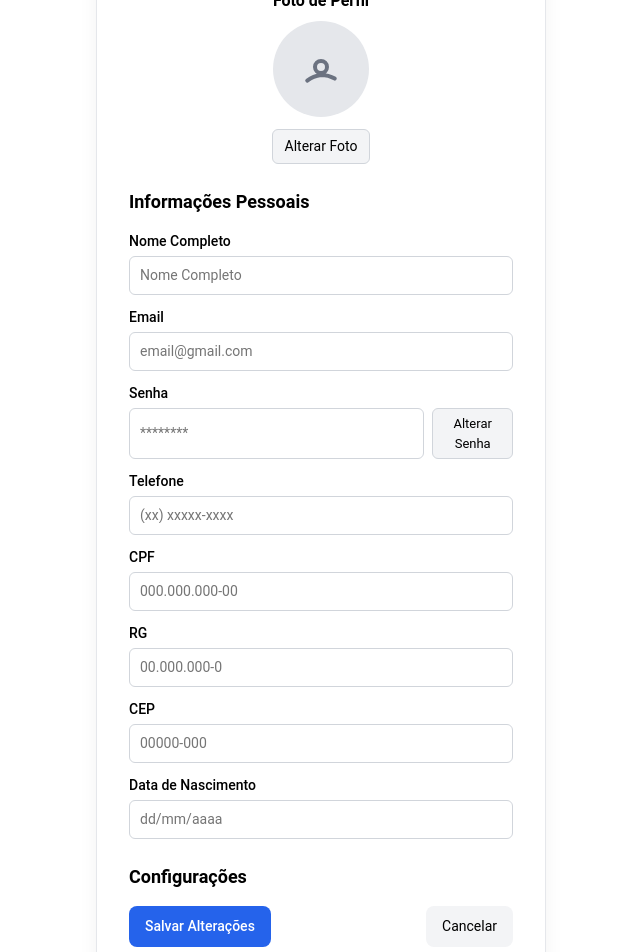
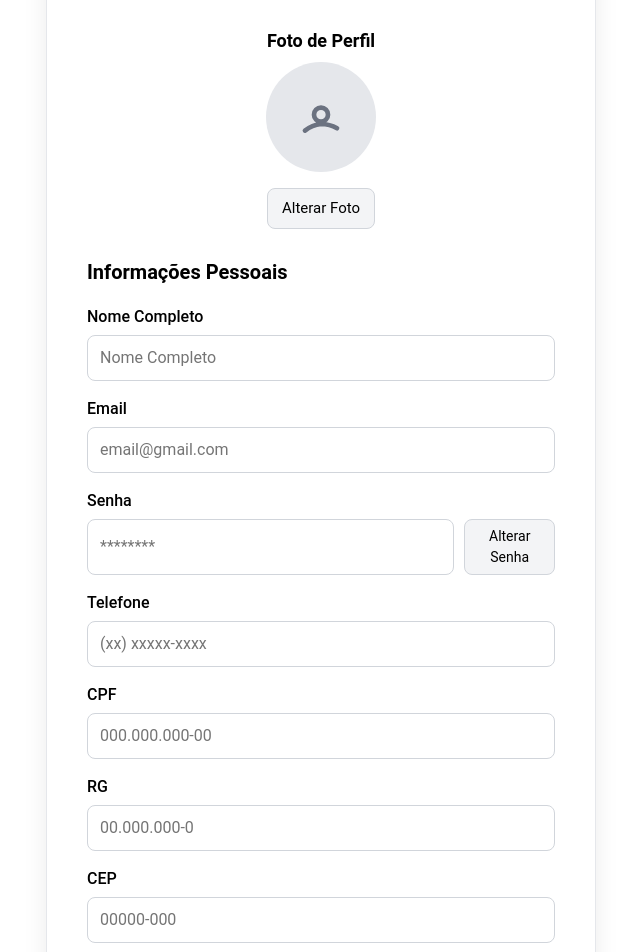
Before and after one commit to RicardoFM1/FrontendVue-DesapegueJa, a Vue app: page /perfil in a window 1280 px wide. Shown: the part 160-1112 px from the top of the page, without its empty margins (319-959 px from the left). Built offline with nearby package versions, Linux system fonts and the light colour scheme; the HTML template or start-up script is replaced by a standard one.

Commit message:
perfil alterado

```diff
--- a/src/pages/css/paginaPerfil/perfil.css
+++ b/src/pages/css/paginaPerfil/perfil.css
@@ -1,4 +1,3 @@
-/* Container geral */
 .profile-container {
   min-height: 100vh;
   background-color: #ffffff;
@@ -6,81 +5,88 @@
   display: flex;
   justify-content: center;
   align-items: center;
-  padding: 40px 0;
+  padding: 60px 0;
+  font-size: 18px;
 }
 
-/* Card principal */
 .profile-card {
   width: 100%;
-  max-width: 450px;
+  max-width: 550px;
   background-color: #ffffff;
   border: 1px solid #e5e7eb;
-  border-radius: 16px;
-  box-shadow: 0 4px 20px rgba(0, 0, 0, 0.05);
-  padding: 32px;
+  border-radius: 20px;
+  box-shadow: 0 6px 25px rgba(0, 0, 0, 0.08);
+  padding: 40px;
 }
 
-/* Títulos e seções */
 .profile-title {
-  font-size: 24px;
+  font-size: 28px;
   font-weight: 700;
-  margin-bottom: 24px;
+  margin-bottom: 28px;
 }
 
 .section-label {
   font-weight: 600;
   margin-bottom: 8px;
+  font-size: 18px;
 }
 
 .section-title {
-  font-size: 18px;
+  font-size: 20px;
   font-weight: 600;
-  margin-top: 24px;
-  margin-bottom: 16px;
+  margin-top: 28px;
+  margin-bottom: 18px;
 }
 
-/* Foto e botão */
 .profile-photo-section {
-  text-align: center;
-  margin-bottom: 24px;
+  display: flex;
+  flex-direction: column;
+  align-items: center; /* centraliza horizontalmente */
+  margin-bottom: 28px;
 }
 
 .profile-avatar {
-  width: 96px;
-  height: 96px;
+  width: 110px;
+  height: 110px;
   border-radius: 50%;
   background-color: #e5e7eb;
   display: flex;
   align-items: center;
   justify-content: center;
-  margin: 0 auto 12px auto;
+  margin-bottom: 16px; /* já centralizado pelo container */
+}
+
+.profile-img {
+  width: 110px;
+  height: 110px;
+  border-radius: 50%;
+  object-fit: cover;
 }
 
 .avatar-icon {
-  width: 48px;
-  height: 48px;
+  width: 56px;
+  height: 56px;
   color: #6b7280;
 }
 
-/* Campos de formulário */
 .form-group {
   display: flex;
   flex-direction: column;
-  margin-bottom: 12px;
+  margin-bottom: 16px;
 }
 
 .form-group label {
-  font-size: 14px;
+  font-size: 16px;
   font-weight: 500;
-  margin-bottom: 4px;
+  margin-bottom: 6px;
 }
 
 .form-group input {
   width: 100%;
-  padding: 8px 10px;
-  font-size: 14px;
+  padding: 10px 12px;
+  font-size: 16px;
   border: 1px solid #d1d5db;
-  border-radius: 6px;
+  border-radius: 8px;
   background-color: #ffffff;
   color: #000000;
   outline: none;
@@ -91,20 +97,18 @@
   border-color: #2563eb;
 }
 
-/* Linha de inputs */
 .input-row {
   display: flex;
-  gap: 8px;
+  gap: 10px;
 }
 
-/* Botões */
 .btn-primary {
   background-color: #2563eb;
   color: #ffffff;
   border: none;
-  padding: 10px 16px;
-  border-radius: 8px;
-  font-size: 14px;
+  padding: 12px 20px;
+  border-radius: 10px;
+  font-size: 16px;
   font-weight: 500;
   cursor: pointer;
   transition: background-color 0.2s;
@@ -118,9 +122,9 @@
   background-color: #f3f4f6;
   color: #000000;
   border: 1px solid #d1d5db;
-  padding: 6px 12px;
-  border-radius: 6px;
-  font-size: 14px;
+  padding: 8px 14px;
+  border-radius: 8px;
+  font-size: 15px;
   cursor: pointer;
   transition: background-color 0.2s;
 }
@@ -130,17 +134,17 @@
 }
 
 .btn-secondary.small {
-  padding: 5px 10px;
-  font-size: 13px;
+  padding: 6px 12px;
+  font-size: 14px;
 }
 
 .btn-cancel {
   background-color: #f3f4f6;
   color: #000000;
   border: none;
-  padding: 10px 16px;
-  border-radius: 8px;
-  font-size: 14px;
+  padding: 12px 20px;
+  border-radius: 10px;
+  font-size: 16px;
   cursor: pointer;
   transition: background-color 0.2s;
 }
@@ -149,22 +153,21 @@
   background-color: #e5e7eb;
 }
 
-/* Layout dos botões inferiores */
 .buttons-row {
   display: flex;
   justify-content: space-between;
-  margin-top: 16px;
+  margin-top: 24px;
 }
 
-/* Responsividade */
 @media (max-width: 500px) {
   .profile-card {
-    padding: 20px;
-    border-radius: 12px;
+    padding: 24px;
+    border-radius: 14px;
+    max-width: 90%;
   }
 
   .buttons-row {
     flex-direction: column;
-    gap: 10px;
+    gap: 12px;
   }
 }
--- a/src/pages/perfil/perfil.vue
+++ b/src/pages/perfil/perfil.vue
@@ -5,14 +5,23 @@
 
       <div class="profile-photo-section">
         <p class="section-label">Foto de Perfil</p>
+
         <div class="profile-avatar">
-          <svg xmlns="http://www.w3.org/2000/svg" class="avatar-icon" viewBox="0 0 24 24" stroke="currentColor" fill="none">
-            <path stroke-linecap="round" stroke-linejoin="round" stroke-width="2"
-              d="M5.121 17.804A13.937 13.937 0 0112 15c2.485 0 4.797.605 6.879 1.804M15 11a3 3 0 11-6 0
-              3 3 0 016 0z" />
-          </svg>
+          <template v-if="!imagemPerfil">
+            <svg xmlns="http://www.w3.org/2000/svg" class="avatar-icon" viewBox="0 0 24 24" stroke="currentColor" fill="none">
+              <path stroke-linecap="round" stroke-linejoin="round" stroke-width="2"
+                d="M5.121 17.804A13.937 13.937 0 0112 15c2.485 0 4.797.605 6.879 1.804M15 11a3 3 0 11-6 0
+                3 3 0 016 0z" />
+            </svg>
+          </template>
+
+          <template v-else>
+            <img :src="imagemPerfil" alt="Foto de Perfil" class="profile-img" />
+          </template>
         </div>
-        <button class="btn-secondary">Alterar Foto</button>
+
+        <button class="btn-secondary" @click="abrirExplorador">Alterar Foto</button>
+        <input type="file" ref="inputArquivo" accept="image/*" @change="carregarImagem" style="display: none;" />
       </div>
 
       <div class="profile-info">
@@ -31,7 +40,7 @@
         <div class="form-group">
           <label>Senha</label>
           <div class="input-row">
-            <input type="password" value="" placeholder="********"/>
+            <input type="password" placeholder="********" />
             <button class="btn-secondary small">Alterar Senha</button>
           </div>
         </div>
@@ -66,7 +75,7 @@
         <h2 class="section-title">Configurações</h2>
         <div class="buttons-row">
           <button class="btn-primary">Salvar Alterações</button>
-          <button class="btn-cancel">Cancelar</button>
+          <button class="btn-cancel" @click="voltarHome">Cancelar</button>
         </div>
       </div>
     </div>
@@ -74,7 +83,31 @@
 </template>
 
 <script setup>
+import { ref } from "vue"
+import { useRouter } from "vue-router"
 
+const router = useRouter()
+const imagemPerfil = ref(null)
+const inputArquivo = ref(null)
+
+function voltarHome() {
+  router.push("/")
+}
+
+function abrirExplorador() {
+  inputArquivo.value.click()
+}
+
+function carregarImagem(event) {
+  const arquivo = event.target.files[0]
+  if (arquivo) {
+    const reader = new FileReader()
+    reader.onload = e => {
+      imagemPerfil.value = e.target.result
+    }
+    reader.readAsDataURL(arquivo)
+  }
+}
 </script>
 
 <style src="../css/paginaPerfil/perfil.css"></style>
```
Also changed, not shown: src/pages/home/home.vue (line endings or trailing spaces).
